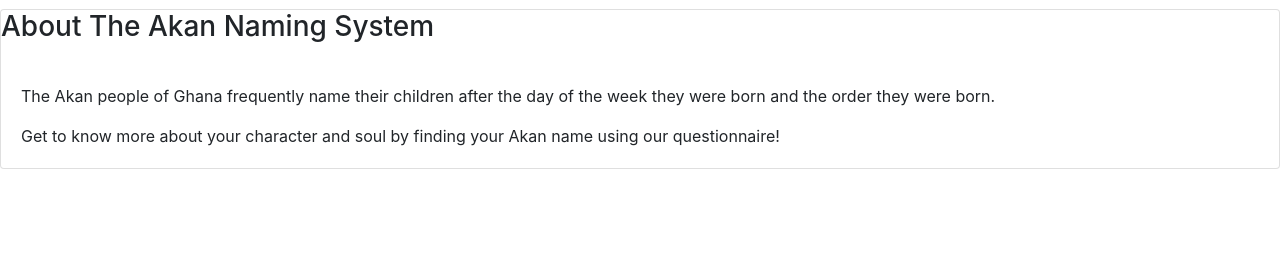
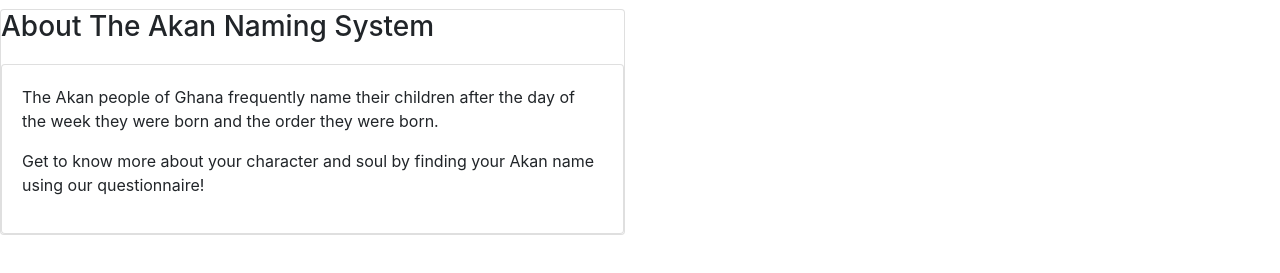
Before and after one commit to dkibogy/dkibogy.io, a plain HTML site: page ip2.html in a window 1280 px wide. Shown: the part 101-374 px from the top of the page. Drawn offline with nearby package versions, Linux system fonts and the light colour scheme.

Commit message:
add card sizing width to the paragraph

```diff
--- a/ip2.html
+++ b/ip2.html
@@ -19,26 +19,32 @@
       </div>
     </section>
       <!-- The landing page decription-->
-      <div class="card">
-        <div class="card-title">
-          <h3>About The Akan Naming System</h3>
+      <div class="row">
+        <div class="col-sm-6">
+          <div class="card">
+            <div class="card-title">
+              <h3>About The Akan Naming System</h3>
         </div>
+        <div class="card w-100">
         <div class="card-body">
           <p class="card-text">The Akan people of Ghana frequently name their
             children after the day of the week they were born
             and the order they were born.</p>
           <p class="card-text">Get to know more about your character and soul
             by finding your Akan name using our questionnaire!</p>
+           <a href= "https://theculturetrip.com/africa/ghana/articles/everything-you-need-to-know-about-the-ghanaian-tradition-of-day-names/"  class="card-link"></a>
 
 
         </div>
+      </div>
+    </div>
 
 
 
 
 
       </div>
-
+    </div>
 
 
 
--- a/js/scripts.js
+++ b/js/scripts.js
@@ -33,4 +33,3 @@ var akana = function() {
     if(female.checked && year> 0 && month > 0 && month < 12 && day > 0 && day < 32) {
         output.innerHTML = "Maakayé" + name + " you were born on a " + days[results] + " and your Akan name is " + femaleNames[results];
     }
-}
```
